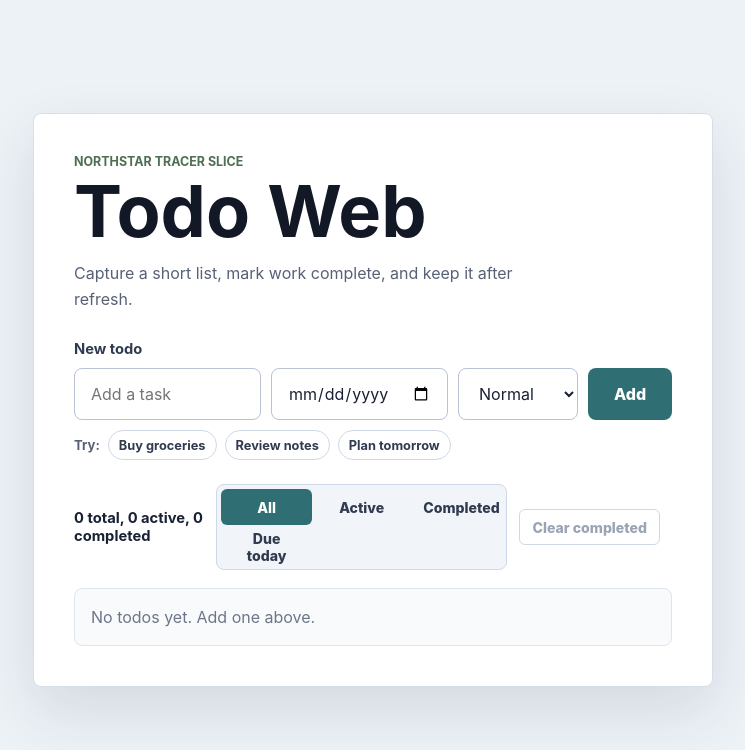
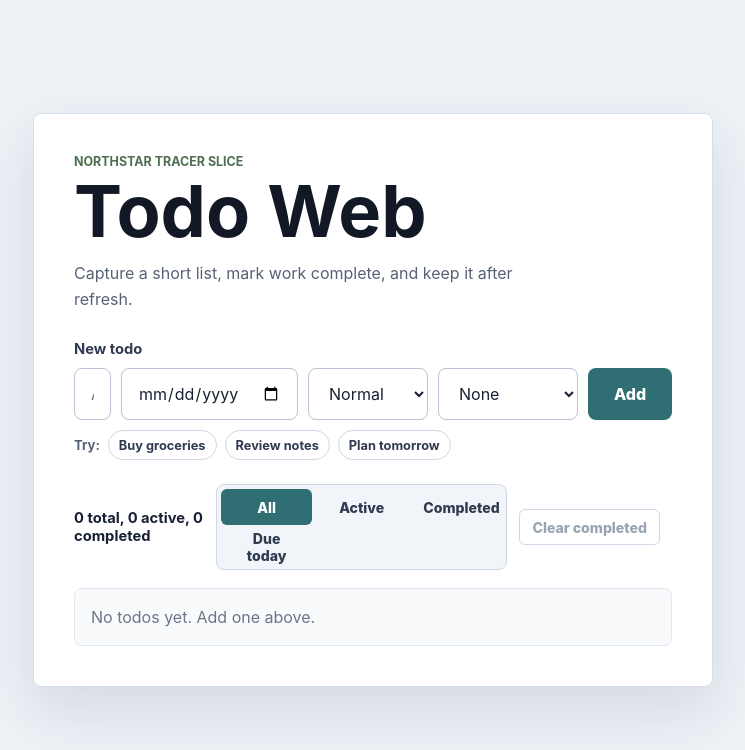
Before and after one commit to paulpai0412/northstar-todo-web, a React (Vite) app: page / in a window 1280 px wide. Shown: the top 750 px of the page, without its empty margins (267-1012 px from the left). Built offline with nearby package versions, Linux system fonts and the light colour scheme.

Commit message:
Add dependsOn input for new todos

```diff
--- a/src/main.tsx
+++ b/src/main.tsx
@@ -40,6 +40,7 @@ function App() {
   const [todoText, setTodoText] = useState("");
   const [dueDate, setDueDate] = useState("");
   const [priority, setPriority] = useState<TodoPriority>("normal");
+  const [dependsOn, setDependsOn] = useState("");
   const [filter, setFilter] = useState<TodoFilter>("all");
   const [hideCompleted, setHideCompleted] = useState(false);
   const [editingTodoId, setEditingTodoId] = useState<string | null>(null);
@@ -65,11 +66,14 @@ function App() {
   function handleSubmit(event: FormEvent<HTMLFormElement>) {
     event.preventDefault();
 
-    setTodos((currentTodos) => addTodo(currentTodos, todoText, dueDate, priority));
+    setTodos((currentTodos) =>
+      addTodo(currentTodos, todoText, dueDate, priority, new Date(), dependsOn || null)
+    );
     if (todoText.trim()) {
       setTodoText("");
       setDueDate("");
       setPriority("normal");
+      setDependsOn("");
     }
   }
 
@@ -134,6 +138,19 @@ function App() {
               {PRIORITY_OPTIONS.map((option) => (
                 <option key={option.value} value={option.value}>
                   {option.label}
+                </option>
+              ))}
+            </select>
+            <select
+              id="todo-depends-on"
+              value={dependsOn}
+              onChange={(event) => setDependsOn(event.target.value)}
+              aria-label="Depends on"
+            >
+              <option value="">None</option>
+              {todos.map((todo) => (
+                <option key={todo.id} value={todo.id}>
+                  {todo.text}
                 </option>
               ))}
             </select>
--- a/src/styles.css
+++ b/src/styles.css
@@ -86,7 +86,7 @@ h1 {
 
 .todo-entry {
   display: grid;
-  grid-template-columns: minmax(0, 1fr) minmax(150px, auto) minmax(120px, auto) auto;
+  grid-template-columns: minmax(0, 1fr) minmax(150px, auto) minmax(120px, auto) minmax(140px, auto) auto;
   gap: 10px;
 }
 
--- a/src/todos.ts
+++ b/src/todos.ts
@@ -7,6 +7,7 @@ export type Todo = {
   createdAt?: string;
   dueDate?: string;
   priority: TodoPriority;
+  dependsOn?: string | null;
 };
 
 export type TodoFilter = "all" | "active" | "completed" | "due-today";
@@ -16,7 +17,8 @@ export function addTodo(
   text: string,
   dueDate = "",
   priority: TodoPriority = "normal",
-  createdAt = new Date()
+  createdAt = new Date(),
+  dependsOn: string | null = null
 ): Todo[] {
   const trimmedText = text.trim();
   const trimmedDueDate = dueDate.trim();
@@ -32,7 +34,8 @@ export function addTodo(
       completed: false,
       createdAt: createdAt.toISOString(),
       priority,
-      ...(trimmedDueDate ? { dueDate: trimmedDueDate } : {})
+      ...(trimmedDueDate ? { dueDate: trimmedDueDate } : {}),
+      ...(dependsOn ? { dependsOn } : {})
     },
     ...todos
   ];
@@ -215,6 +218,9 @@ export function normalizeTodos(value: unknown): Todo[] {
       return [];
     }
 
+    const dependsOn =
+      "dependsOn" in item && typeof item.dependsOn === "string" ? item.dependsOn : undefined;
+
     return [
       {
         id: item.id,
@@ -224,7 +230,8 @@ export function normalizeTodos(value: unknown): Todo[] {
         ...("createdAt" in item && item.createdAt
           ? { createdAt: item.createdAt }
           : {}),
-        ...("dueDate" in item && item.dueDate ? { dueDate: item.dueDate } : {})
+        ...("dueDate" in item && item.dueDate ? { dueDate: item.dueDate } : {}),
+        ...(dependsOn ? { dependsOn } : {})
       }
     ];
   });
@@ -237,6 +244,7 @@ function isStoredTodo(value: unknown): value is {
   createdAt?: string;
   dueDate?: string;
   priority?: unknown;
+  dependsOn?: string | null;
 } {
   return (
     typeof value === "object" &&
@@ -248,7 +256,8 @@ function isStoredTodo(value: unknown): value is {
     typeof value.text === "string" &&
     typeof value.completed === "boolean" &&
     (!("createdAt" in value) || typeof value.createdAt === "string") &&
-    (!("dueDate" in value) || typeof value.dueDate === "string")
+    (!("dueDate" in value) || typeof value.dueDate === "string") &&
+    (!("dependsOn" in value) || value.dependsOn === null || typeof value.dependsOn === "string")
   );
 }
 
```
Also changed, not shown: 1 other file (tests, documents, lock files or other folders).
